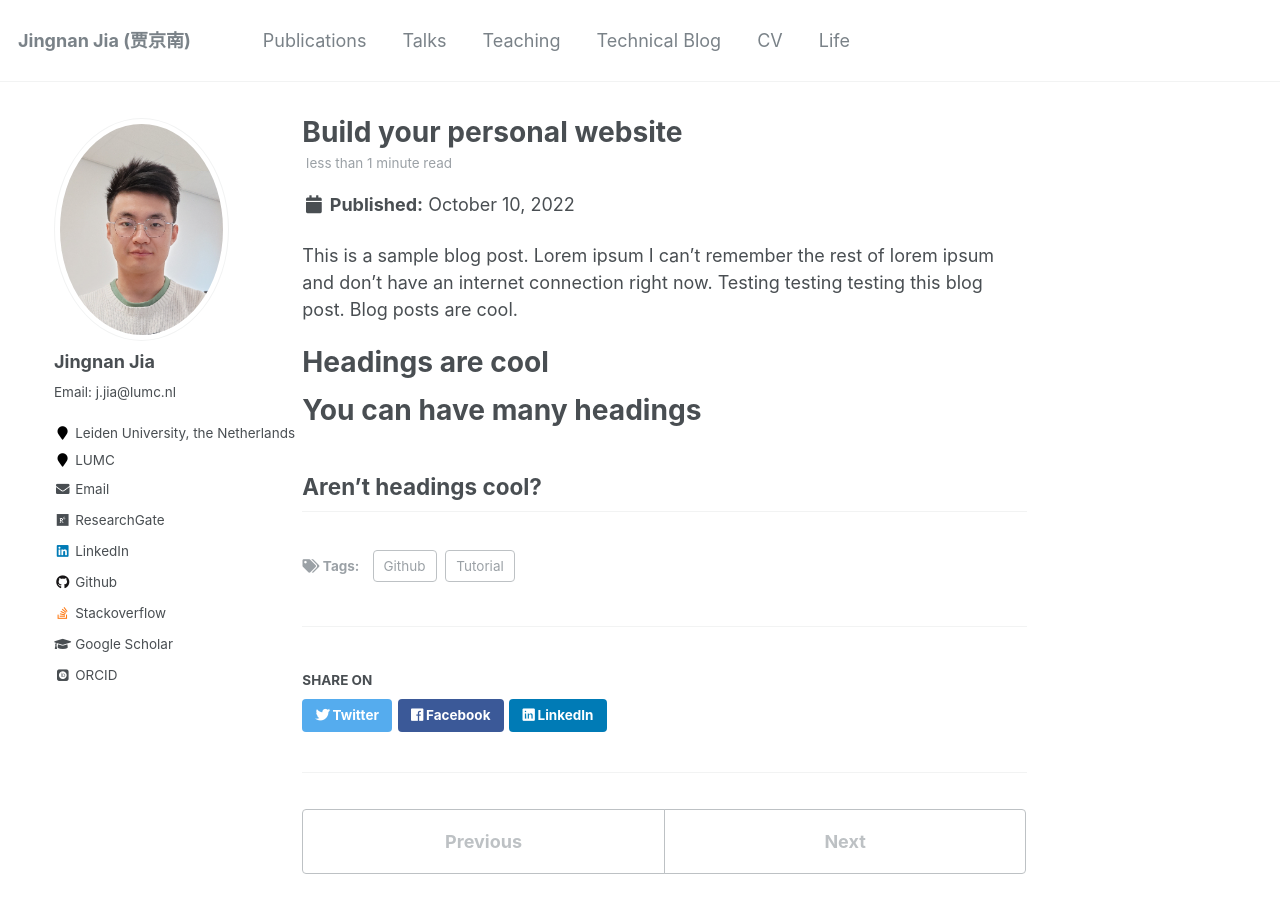
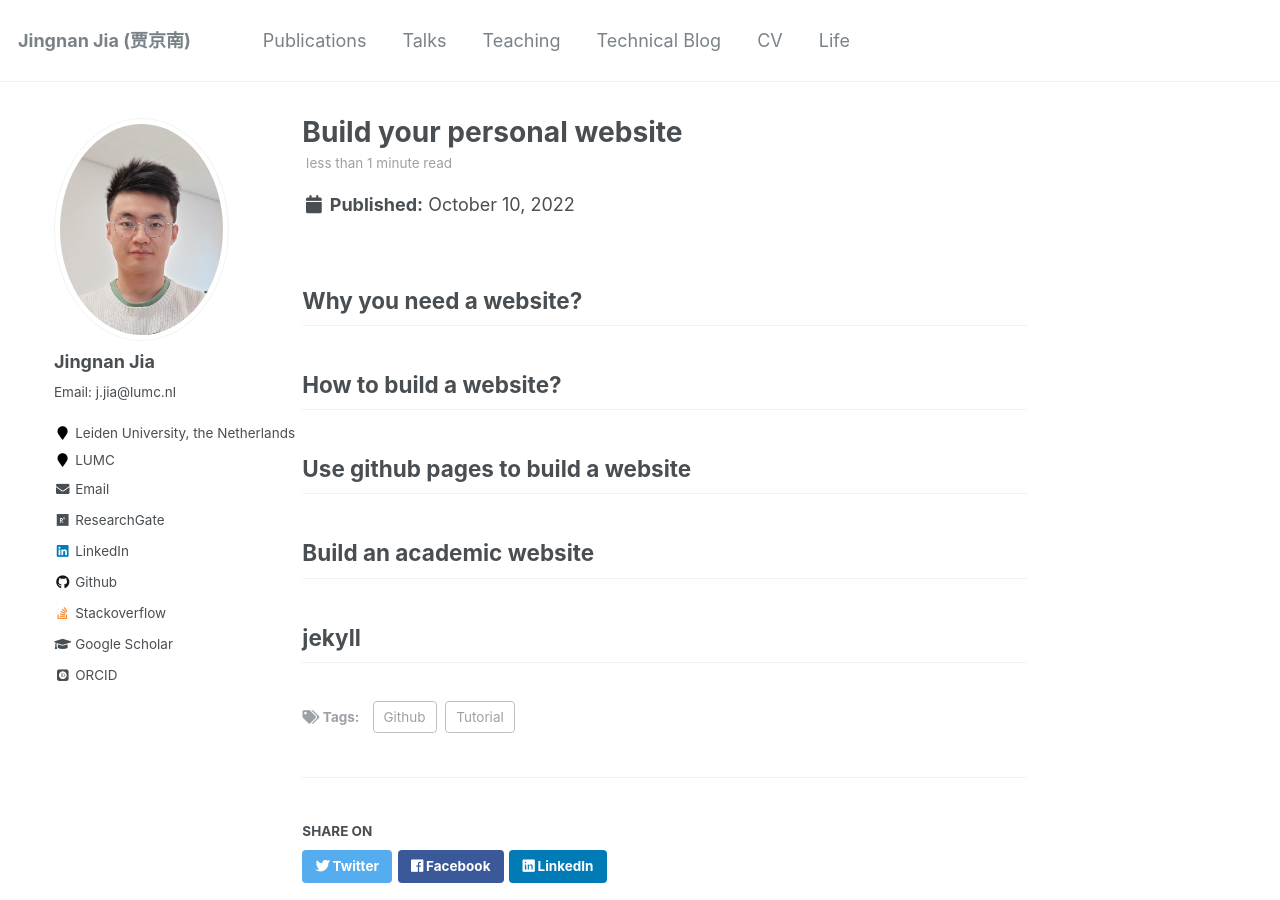
Before and after one commit to Jingnan-Jia/Jingnan-Jia.github.io_old, a Jekyll site: the page built from _technical_blog/2022-10-10-build_website.md, in a window 1280 px wide and 900 px high. Built offline with Jekyll 4.4.1, drawn with Linux system fonts in a browser that asks for light colours; some web fonts are replaced.

Commit message:
technical_blog

```diff
--- a/_technical_blog/2022-10-10-build_website.md
+++ b/_technical_blog/2022-10-10-build_website.md
@@ -7,13 +7,16 @@
 
 ---
 
-This is a sample blog post. Lorem ipsum I can't remember the rest of lorem ipsum and don't have an internet connection right now. Testing testing testing this blog post. Blog posts are cool.
+## Why you need a website?
 
-Headings are cool
-======
 
-You can have many headings
-======
+## How to build a website?
 
-Aren't headings cool?
-------
+
+## Use github pages to build a website
+
+
+## Build an academic website
+
+
+## jekyll
```
